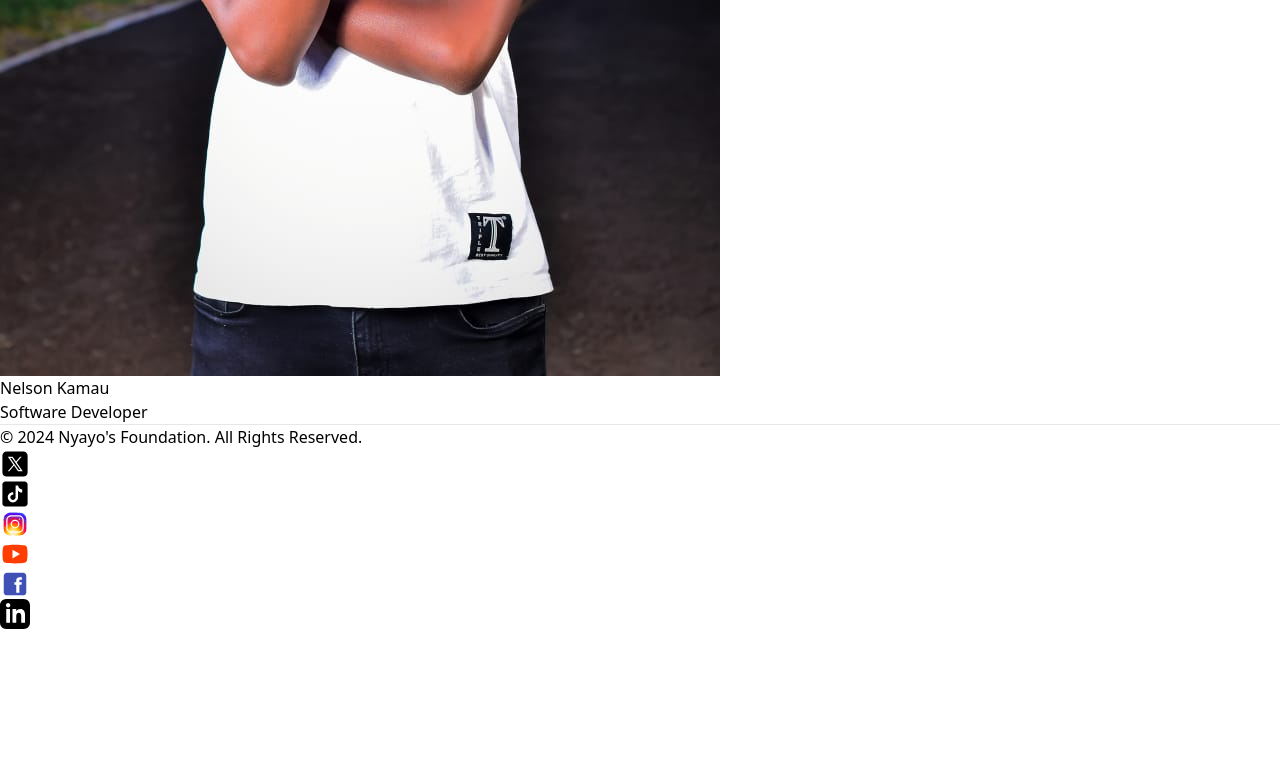
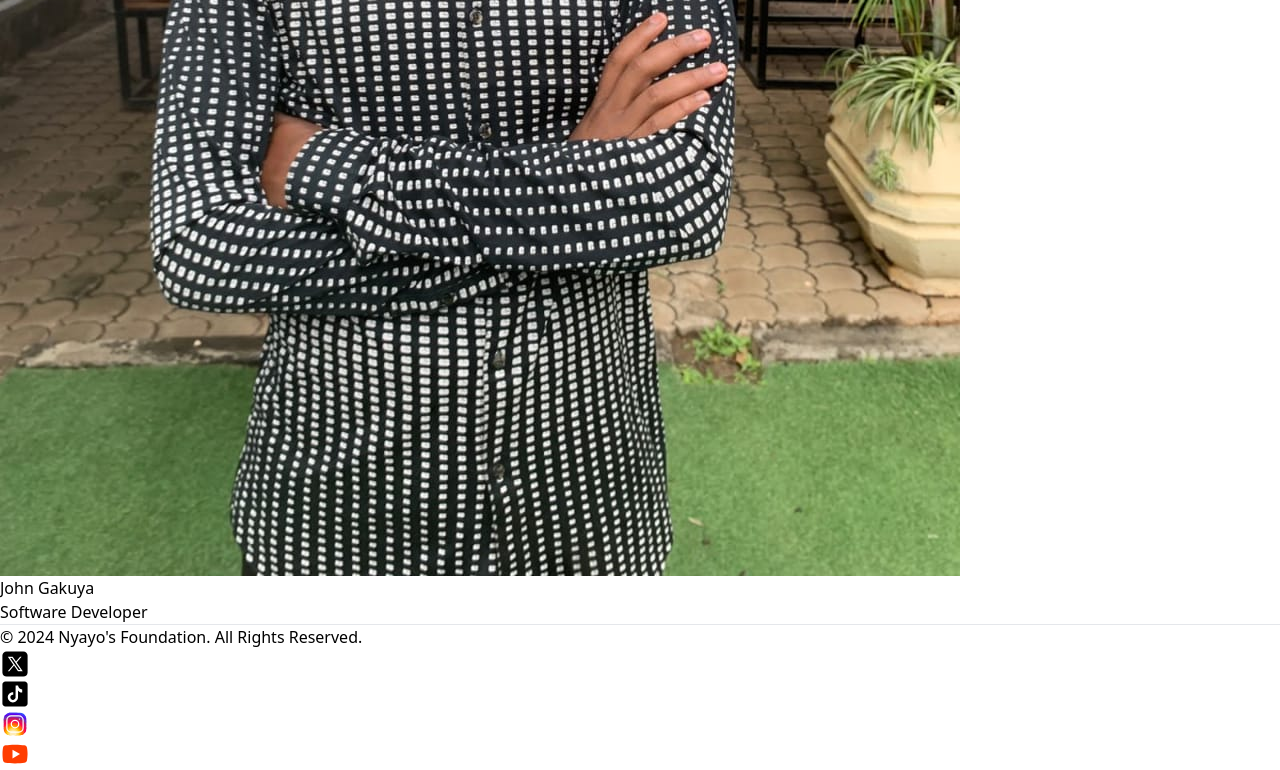
Before and after one commit to NellitG/Nyayo, a Vue app in the folder app/: page /aboutus in a window 1280 px wide. Shown: the part 4522-5292 px from the top of the page. Before the commit the page ends 5151 px from the top, so only its background shows below. Built offline with nearby package versions, Linux system fonts and the light colour scheme; a web font is replaced by a local one.

Commit message:
comment remove

```diff
--- a/app/src/components/Testimonials.vue
+++ b/app/src/components/Testimonials.vue
@@ -66,12 +66,12 @@
           <div class="flex items-center mt-8 -mx-2">
             <img
               class="object-cover mx-2 rounded-full w-14 shrink-0 h-14 ring-4 ring-gray-300"
-              src="../assets/Nellit.jpg"
+              src="../assets/Gakuya.jpeg"
               alt=""
             />
 
             <div class="mx-2">
-              <h1 class="font-semibold text-gray-800">Nelson Kamau</h1>
+              <h1 class="font-semibold text-gray-800">John Gakuya</h1>
               <span class="text-sm text-gray-500"
                 >Software Developer</span
               >
```
Also changed, not shown: app/src/assets/Gakuya.jpeg (added).
